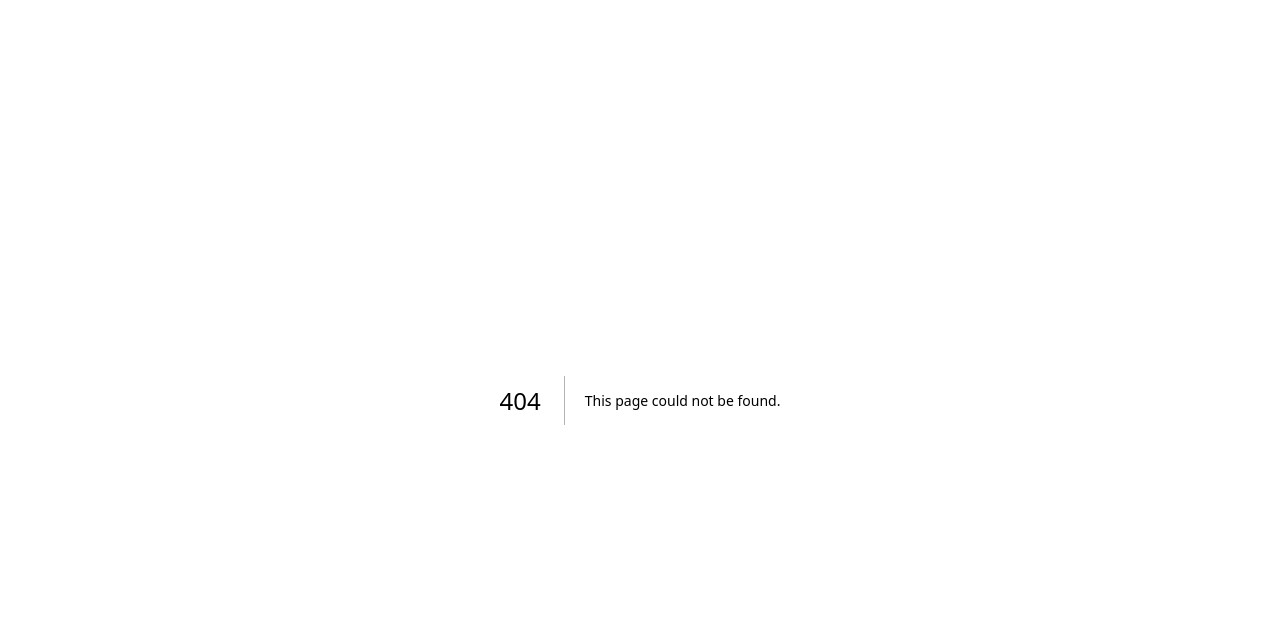
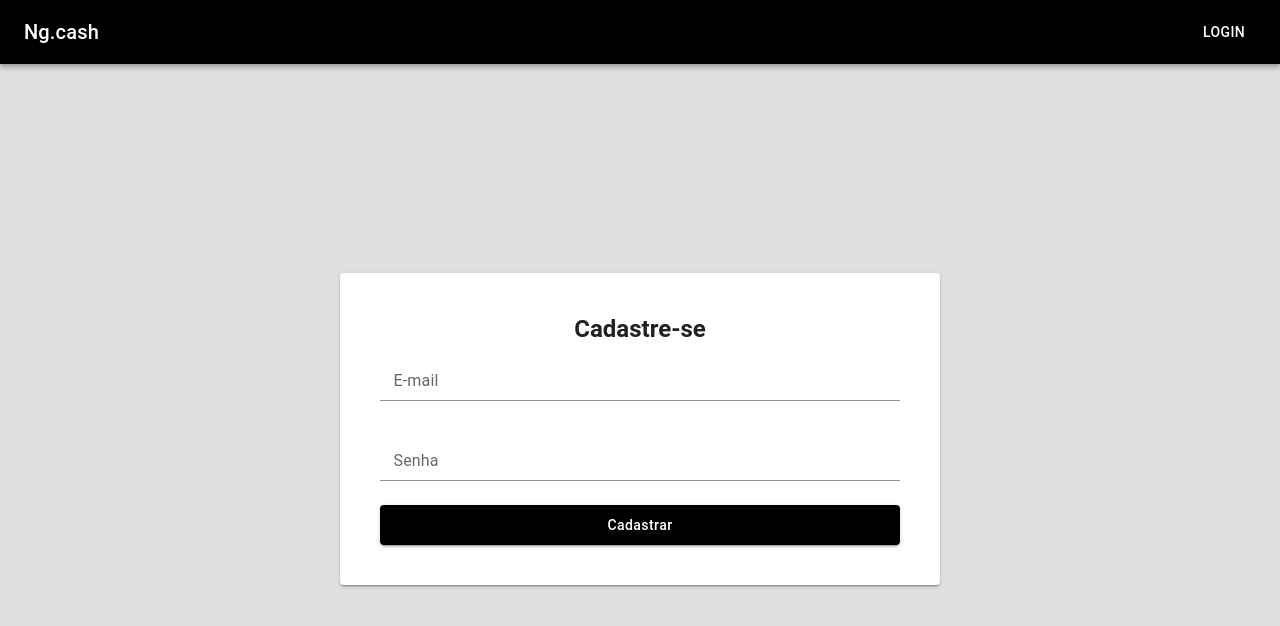
Before and after one commit to vradriano/payment-front-end, a Next.js app: page /signup in a window 1280 px wide. Before the commit this address had no page. Shown: the top 626 px of the page. Built offline with nearby package versions, Linux system fonts and the light colour scheme.

Commit message:
SignUp page

```diff
--- /dev/null
+++ b/pages/signup/index.tsx
@@ -0,0 +1,66 @@
+import { Button, Container, Box, Paper, FormControl, Input, InputLabel, Typography } from "@mui/material"
+import { Header } from "../../src/Header"
+import { theme } from "../../src/styles/theme"
+import { styles } from "./styles"
+
+const SignUp = () => {
+  return (
+    <Box>
+      <Header />
+
+      <Container
+        maxWidth="lg"
+        sx={styles.containerStyles}
+      >
+        <Paper sx={styles.paperWrapper} elevation={2}>
+          <Typography
+            variant="h5"
+            sx={styles.title}
+          >
+            Cadastre-se
+          </Typography>
+
+          <FormControl fullWidth>
+          <InputLabel
+            sx={styles.inputText}
+            >
+              E-mail
+            </InputLabel>
+            <Input
+              name="email"
+              type="email"
+              onChange={() => {}}
+              sx={styles.inputStyles}
+            />
+          </FormControl>
+
+          <FormControl fullWidth sx={{ mt: 4 }}>
+            <InputLabel
+              sx={styles.inputText}
+            >
+              Senha
+            </InputLabel>
+            <Input
+              name="password"
+              type="password"
+              onChange={() => {}}
+              sx={styles.inputStyles}
+            />
+          </FormControl>
+
+          <Button
+            fullWidth
+            type="submit"
+            variant="contained"
+            color="primary"
+            sx={styles.buttonStyles}
+          >
+            Cadastrar
+          </Button>
+        </Paper>
+      </Container>
+    </Box>
+  )
+}
+
+export default SignUp
--- /dev/null
+++ b/pages/signup/styles.ts
@@ -0,0 +1,42 @@
+import { theme } from "../../src/styles/theme";
+
+export const styles = {
+  containerStyles: {
+    justifyContent: 'center',
+    margin: '0 auto',
+    display: 'flex',
+    alignItems: 'center',
+    height: 'calc(100vh - 70px)'
+  },
+  paperWrapper: {
+    padding: 5
+  },
+  title: {
+    fontWeight: 600,
+    justifyContent: 'center',
+    margin: '0 auto',
+    display: 'flex',
+    paddingTop: '-20px',
+    paddingBottom: 1
+  },
+  inputText: {
+    "&.MuiInputLabel-root.Mui-focused": {
+      color: theme.palette.primary.main
+    }
+  },
+  inputStyles: {
+    "&.MuiInput-root:after": {
+      borderBottom: theme.palette.primary.main
+    }
+  },
+  buttonStyles: {
+    mt: 3,
+    padding: 1,
+    backgroundColor: theme.palette.primary.main,
+    textTransform: 'none',
+    '&.MuiButton-root:hover': {
+      backgroundColor: theme.palette.primary.main,
+      opacity: '0.96'
+    }
+  }
+}
--- a/src/styles/global.css
+++ b/src/styles/global.css
@@ -16,13 +16,8 @@
   }
 }
 
-:root {
-  --white: #FFFFFF;
-  --black: #000000;
-}
-
 body {
-  background: rgb(255, 255, 255);
+  background: rgb(226, 223, 223);
   color: var(--black);
 }
 
```
